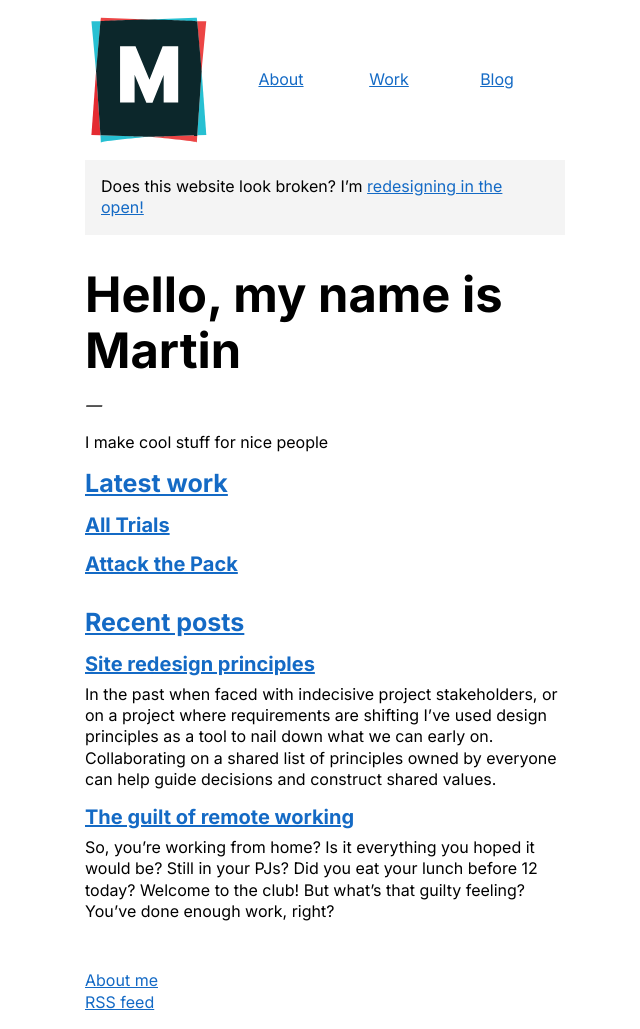
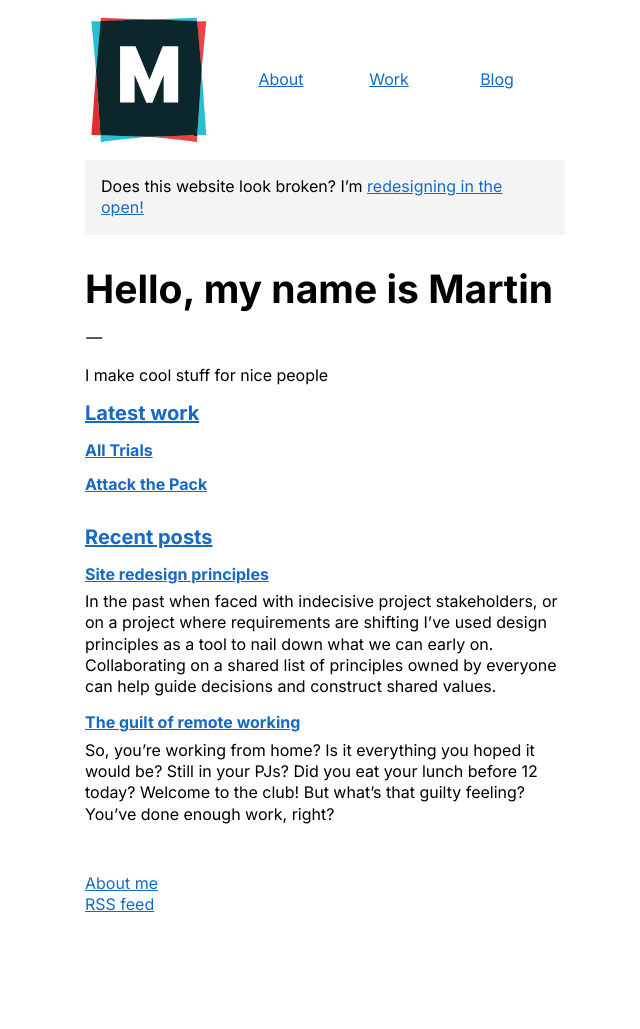
Before and after one commit to wrightmartin/mynameismartin, a Jekyll site: the page built from index.html, in a window 1280 px wide. Shown: the whole page, without its empty margins (315-955 px from the left). Built offline with Jekyll 4.4.1, drawn with Linux system fonts in a browser that asks for light colours; after the commit the page ends 916 px from its top, so only the background shows below that.

Commit message:
soften typographic heirarchy

```diff
--- a/_sass/global.scss
+++ b/_sass/global.scss
@@ -25,18 +25,22 @@ h1, h2, h3, h4, h5 {
   line-height: 1.15;
 }
 
-h1,
-.primary-heading {
+.biggest-heading {
   font-size: 3.052rem;
 }
 
-h2, .secondary-heading {font-size: 2.441rem;}
+h1,
+.primary-heading {
+  font-size: 2.441rem;
+}
 
-h3, .tertiary-heading {font-size: 1.953rem;}
+h2, .secondary-heading {font-size: 1.953rem;}
 
-h4, .quaternary-heading {font-size: 1.563rem;}
+h3, .tertiary-heading {font-size: 1.563rem;}
 
-h5, .quinternary-heading {font-size: 1.25rem;}
+h4, .quaternary-heading {font-size: 1.25rem;}
+
+h5, .quinternary-heading {font-size: 1rem;}
 
 
 a {
--- a/blog/index.html
+++ b/blog/index.html
@@ -2,8 +2,9 @@
 layout: default
 bodyclass:
 bodyid:
+title: "Blog"
 ---
-<h1>Blog</h1>
+<h1 class="biggest-heading">Blog</h1>
 
 <ol class="blog__list">
   {% for post in paginator.posts %}
--- a/work/index.html
+++ b/work/index.html
@@ -1,6 +1,6 @@
 ---
 layout: page
-title: "My work"
+title: "Work"
 permalink: "/work/"
 ---
 
```
